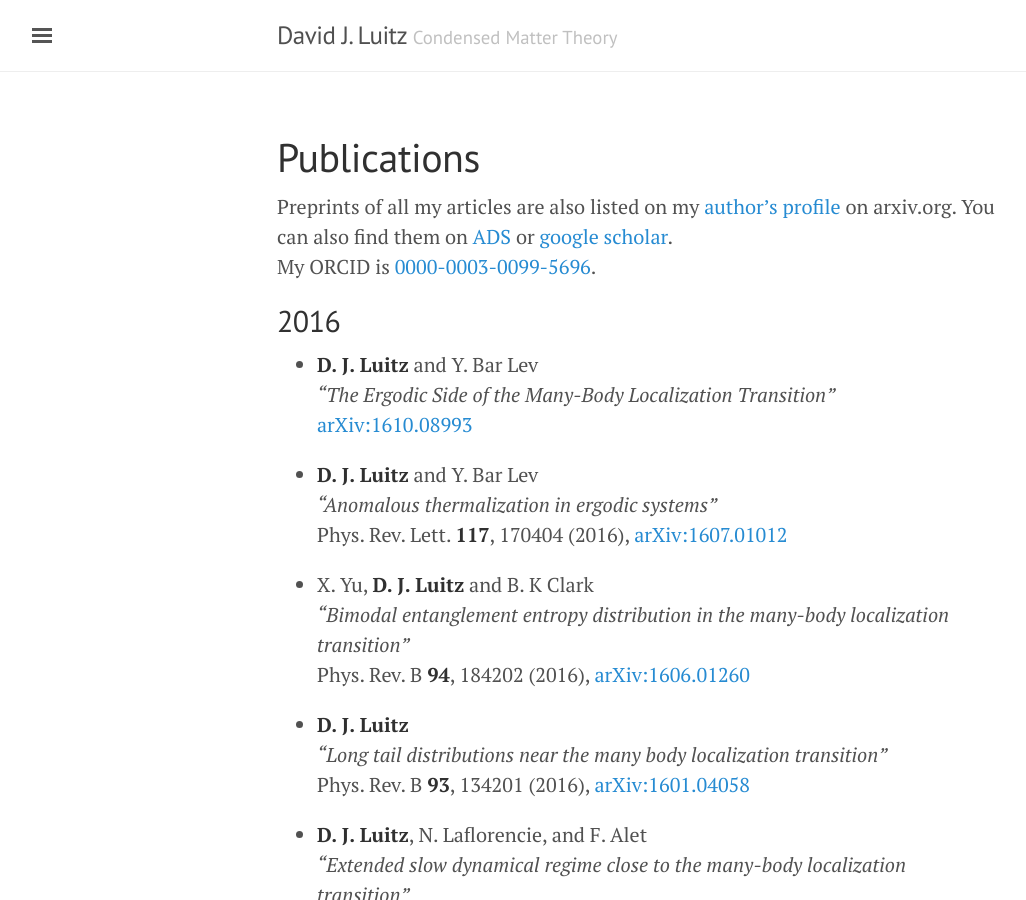
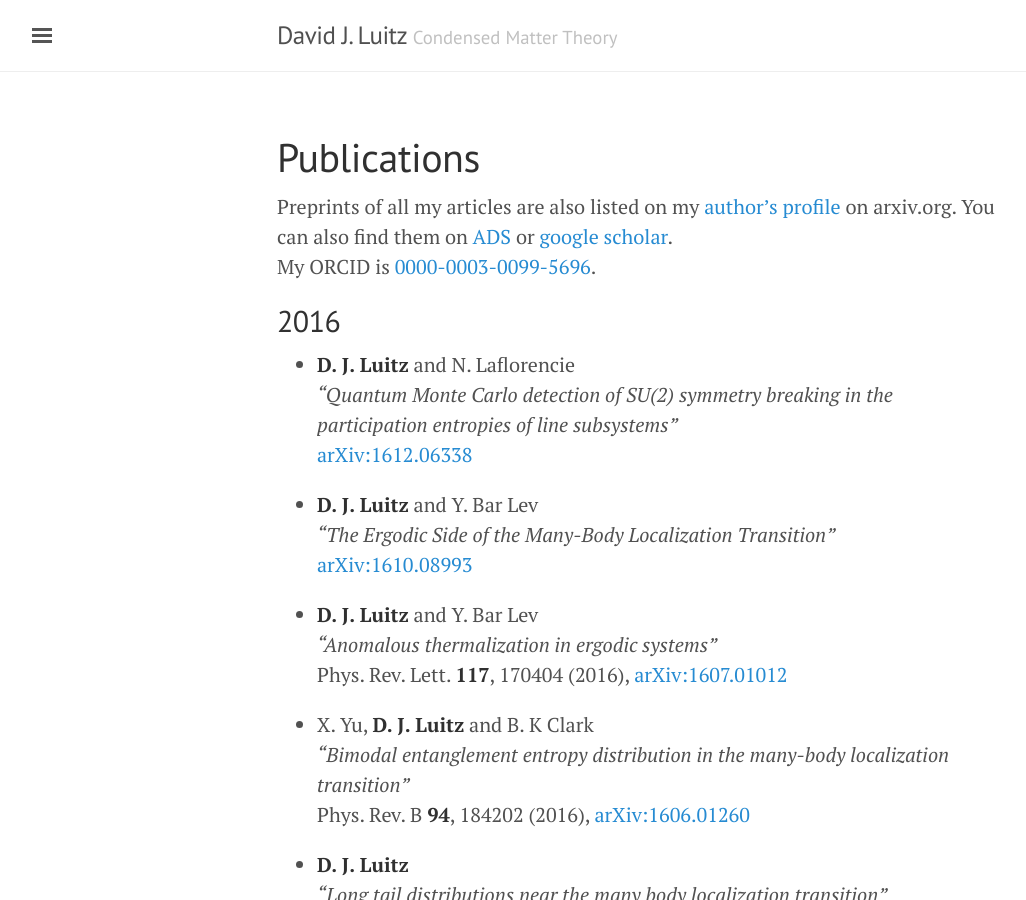
Before and after one commit to dluitz/dluitz.github.io, a Jekyll site: the page built from publications.md, in a window 1280 px wide and 900 px high. Shown: the whole window, without its empty margins (3-1029 px from the left). Built offline with Jekyll 4.4.1, drawn with Linux system fonts in a browser that asks for light colours.

Commit message:
[publist] update

```diff
--- a/publications.md
+++ b/publications.md
@@ -9,6 +9,10 @@ My ORCID is [0000-0003-0099-5696](https://orcid.org/0000-0003-0099-5696).
 
 2016
 ----
+
++ **D. J. Luitz** and N. Laflorencie
+*"Quantum Monte Carlo detection of SU(2) symmetry breaking in the participation entropies of line subsystems"*
+[arXiv:1612.06338](https://arxiv.org/abs/1612.06338)
 
 + **D. J. Luitz** and Y. Bar Lev
 *"The Ergodic Side of the Many-Body Localization Transition"*
```
